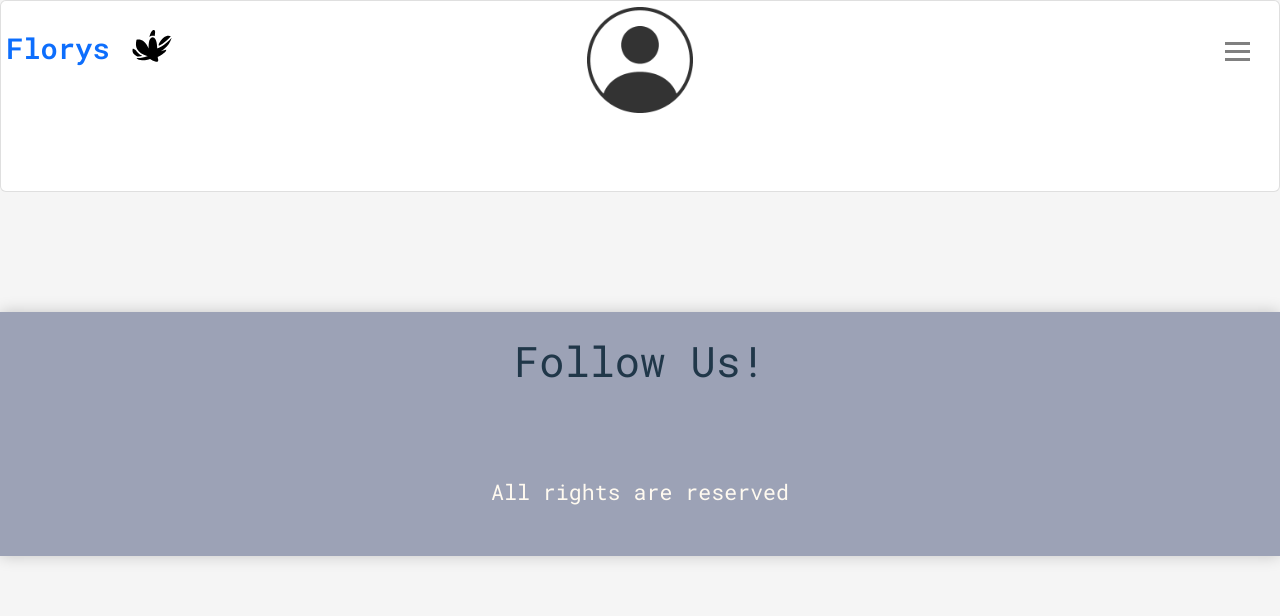
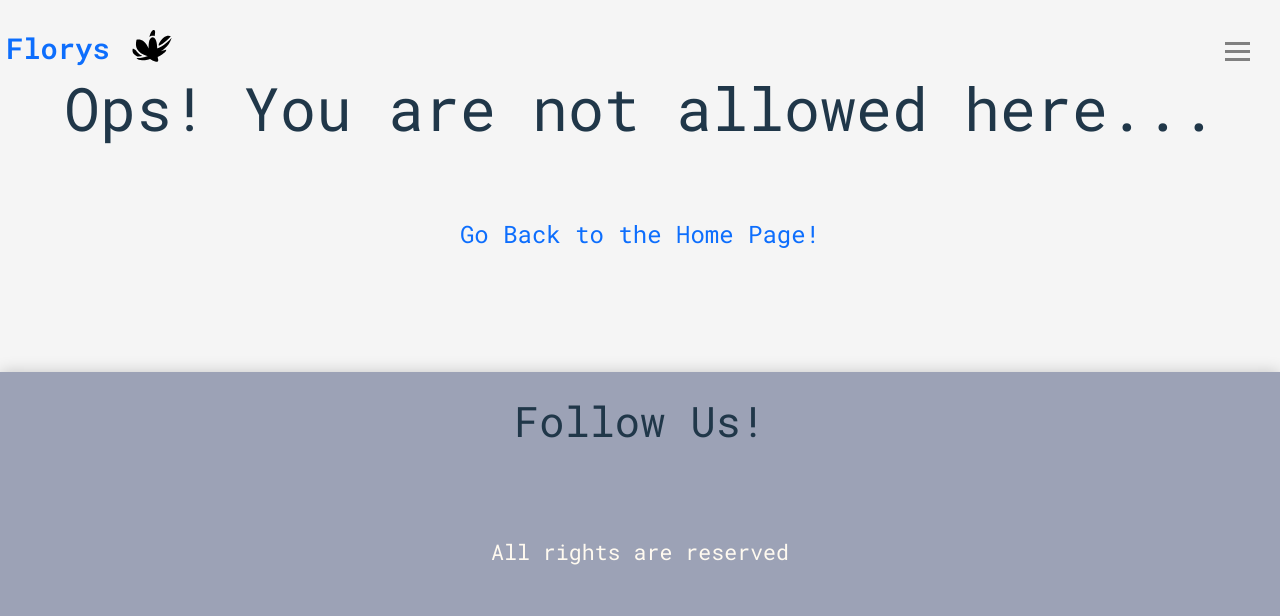
Before and after one commit to Code-Institute-Submissions/florys, a Django app: template members/templates/registration/user_profile.html in a window 1280 px wide. Shown: the top 616 px of the page. Run offline with Django 3.2, Linux system fonts and the light colour scheme; the template is opened without the code that fills it, so the values that code supplies are empty; some libraries are stand-ins or nearby versions.

Commit message:
Improved style for user profile template

```diff
--- a/members/templates/registration/user_profile.html
+++ b/members/templates/registration/user_profile.html
@@ -6,10 +6,10 @@
 {% load crispy_forms_filters %}
 
 {% block head_title %}{% trans "User Profile..." %}{% endblock %}
-
 {% block content %}
+{% if user.is_authenticated %}
     <div class="card mb-3 p-1">
-    <div class="row g-0">
+        <div class="row g-0 mt-5">
             <div class="col-md-4">
                 {% if page_user.user.profile.profile_pic %}
                     <img src="{{ page_user.user.profile.profile_pic.url }}" class="profile-image w-25"
@@ -19,7 +19,7 @@
                          alt="default user profile image">
                 {% endif %}
             </div>
-    <div class="card-body">
+            <div class="card-body p-2">
                 <h5 class="card-title">{{ page_user }}</h5>
                 <p class="card-text">{{ page_user.user.first_name }} {{ page_user.user.last_name }}</p>
                 <p>{{ user.profile.bio }}</p>
@@ -30,5 +30,17 @@
             </div>
         </div>
     </div>
+    <div class="mt-5">
+            <a href="{% url 'blog_home' %}">Go Back to the Blog!</a>
+        </div>
+{% else %}
+
+    <div class="mt-5">
+        <h1>Ops! You are not allowed here...</h1>
+        <div class="mt-5">
+            <a href="{% url 'home_page' %}">Go Back to the Home Page!</a>
+        </div>
+    </div>
+{% endif %}
 
 {% endblock %}
```
Lines whose indentation alone changed are shown as unchanged.
